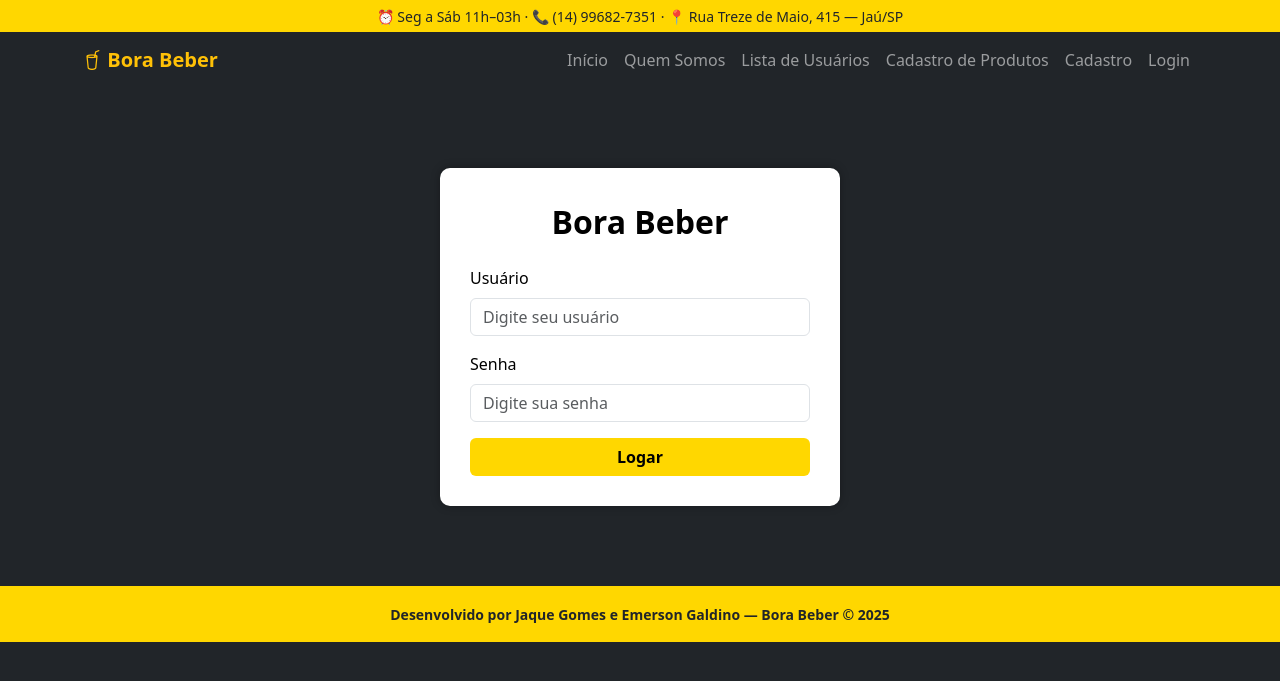
After one commit to JaqueVGomes/bora-beber2, a PHP site: template app/Views/usuarios/login.php in a window 1280 px wide. The commit adds this page. Shown: the top 681 px of the page. Run offline with PHP 8.4, Linux system fonts and the light colour scheme; the template is opened without the code that fills it, so the values that code supplies are empty.

Commit message:
Atualiza rotas, controllers e correções gerais

```diff
--- a/app/Views/layouts/base.php
+++ b/app/Views/layouts/base.php
@@ -5,25 +5,59 @@ $isHome = ($path === '/' || $path === '/index.php');
 ?>
 <!doctype html>
 <html lang="pt-BR">
+
 <head>
   <meta charset="utf-8">
   <meta name="viewport" content="width=device-width, initial-scale=1">
   <title>Bora Beber</title>
+
+  <!-- Bootstrap -->
   <link href="https://cdn.jsdelivr.net/npm/bootstrap@5.3.3/dist/css/bootstrap.min.css" rel="stylesheet">
   <link href="https://cdn.jsdelivr.net/npm/bootstrap-icons@1.11.3/font/bootstrap-icons.css" rel="stylesheet">
+
+  <!-- ESTILO PARA A TELA DE LOGIN -->
+  <style>
+    .login-container {
+      background-color: #fff;
+      color: #000;
+      max-width: 400px;
+      margin: 80px auto;
+      padding: 30px;
+      border-radius: 10px;
+      box-shadow: 0 0 10px rgba(0, 0, 0, 0.3);
+    }
+
+    .login-title {
+      font-size: 2rem;
+      font-weight: bold;
+      text-align: center;
+      margin-bottom: 20px;
+    }
+
+    .btn-custom {
+      background-color: #FFD700;
+      color: #000;
+      font-weight: bold;
+    }
+
+    .btn-custom:hover {
+      background-color: #e6c200;
+    }
+  </style>
 </head>
+
 <body class="bg-dark text-light">
 
-  <!-- Faixa fininha de informações (amarelo) -->
+  <!-- Faixa superior de horário/contato -->
   <div class="py-1 text-center text-dark" style="background-color:#FFD700;">
     <small>⏰ Seg a Sáb 11h–03h · 📞 (14) 99682-7351 · 📍 Rua Treze de Maio, 415 — Jaú/SP</small>
   </div>
 
-  <!-- Navbar preta com título à esquerda e itens à direita -->
+  <!-- NAVBAR -->
   <nav class="navbar navbar-expand-lg navbar-dark bg-dark">
     <div class="container">
 
-      <!-- LOGO: agora vai para a rota / (home) -->
+      <!-- LOGO -->
       <a class="navbar-brand fw-bold text-warning" href="/">
         <i class="bi bi-cup-straw"></i> Bora Beber
       </a>
@@ -47,22 +81,22 @@ $isHome = ($path === '/' || $path === '/index.php');
 
           <!-- Lista de Usuários -->
           <li class="nav-item">
-            <a class="nav-link" href="/usuarios">Lista de Usuários</a>
+            <a class="nav-link" href="/lista-usuario">Lista de Usuários</a>
           </li>
 
           <!-- Cadastro de Produtos -->
           <li class="nav-item">
-            <a class="nav-link" href="/cadastro">Cadastro de Produtos</a>
+            <a class="nav-link" href="/cadastro-produto">Cadastro de Produtos</a>
           </li>
 
           <!-- Cadastro de Usuário -->
           <li class="nav-item">
-            <a class="nav-link" href="/usuarios/inserir">Cadastro</a>
+            <a class="nav-link" href="/cadastro-usuario">Cadastro</a>
           </li>
 
-          <!-- Login (por enquanto ainda sem rota PHP, então deixa só #) -->
+          <!-- Login -->
           <li class="nav-item">
-            <a class="nav-link" href="#">Login</a>
+            <a class="nav-link" href="/login">Login</a>
           </li>
 
         </ul>
@@ -70,23 +104,22 @@ $isHome = ($path === '/' || $path === '/index.php');
     </div>
   </nav>
 
-  <!-- Imagem principal: SÓ na página inicial -->
+  <!-- Imagem somente na home -->
   <?php if ($isHome): ?>
     <main>
       <img
         src="https://s2.glbimg.com/0er2CDw17Ig3k_gAhDj9IcyNFVuGj6BBeLN-wEOosa7Lum41QEB1sKzNF4nkNXpm/e.glbimg.com/og/ed/f/original/2013/10/08/159203890.jpg"
         class="img-fluid w-100"
-        alt="Bebidas e bar"
-      >
+        alt="Bebidas e bar">
     </main>
   <?php endif; ?>
 
-  <!-- Aqui entra o conteúdo de cada página (views) -->
-  <div>
+  <!-- CONTEÚDO DAS VIEWS -->
+  <div class="container my-4">
     <?= $content ?>
   </div>
 
-  <!-- Rodapé amarelo configurado -->
+  <!-- Rodapé -->
   <footer class="text-center py-3 mt-0" style="background-color:#FFD700;">
     <small class="text-dark fw-semibold">
       Desenvolvido por Jaque Gomes e Emerson Galdino — Bora Beber &copy; 2025
@@ -95,4 +128,5 @@ $isHome = ($path === '/' || $path === '/index.php');
 
   <script src="https://cdn.jsdelivr.net/npm/bootstrap@5.3.3/dist/js/bootstrap.bundle.min.js"></script>
 </body>
+
 </html>
--- /dev/null
+++ b/app/Views/usuarios/login.php
@@ -0,0 +1,17 @@
+<div class="login-container">
+    <div class="login-title">Bora Beber</div>
+
+    <form method="POST" action="/login">
+        <div class="mb-3">
+            <label for="usuario" class="form-label">Usuário</label>
+            <input type="text" class="form-control" id="usuario" name="usuario" placeholder="Digite seu usuário" />
+        </div>
+
+        <div class="mb-3">
+            <label for="senha" class="form-label">Senha</label>
+            <input type="password" class="form-control" id="senha" name="senha" placeholder="Digite sua senha" />
+        </div>
+
+        <button type="submit" class="btn btn-custom w-100">Logar</button>
+    </form>
+</div>
--- a/composer.json
+++ b/composer.json
@@ -3,7 +3,7 @@
     "description": "projeto",
     "autoload": {
         "psr-4": {
-            "App\\": "app//"
+            "App\\": "app/"
         }
     },
     "authors": [
```
Also changed, not shown: app/Controllers/UsuarioController.php (+6 -6 lines), app/Models/Usuario.php (+45 -28 lines), public/index.php (+41 -37 lines), app/Views/usuarios/lista_usuario.php (renamed from app/Views/usuarios/listagem_usua.php).
